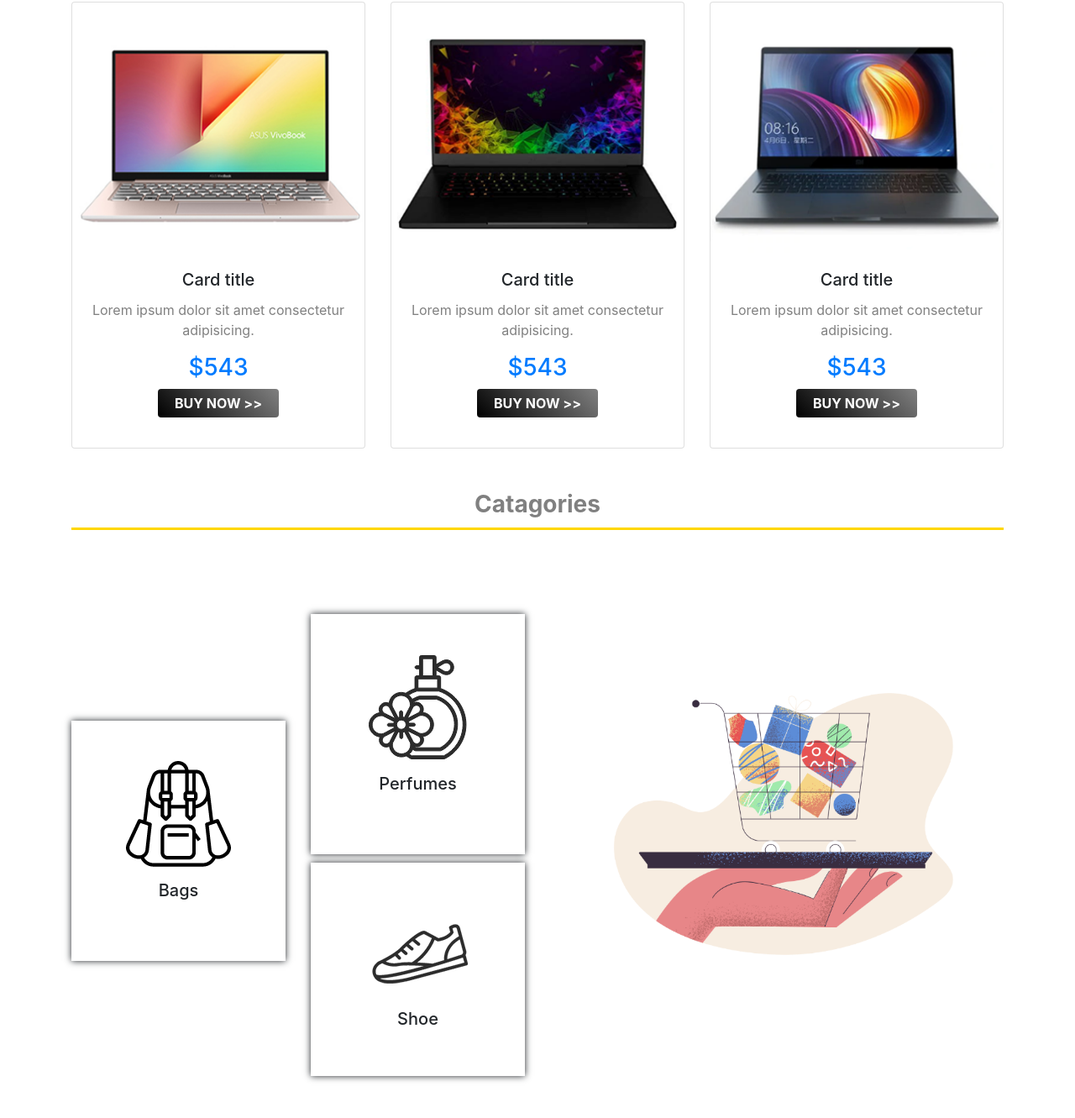
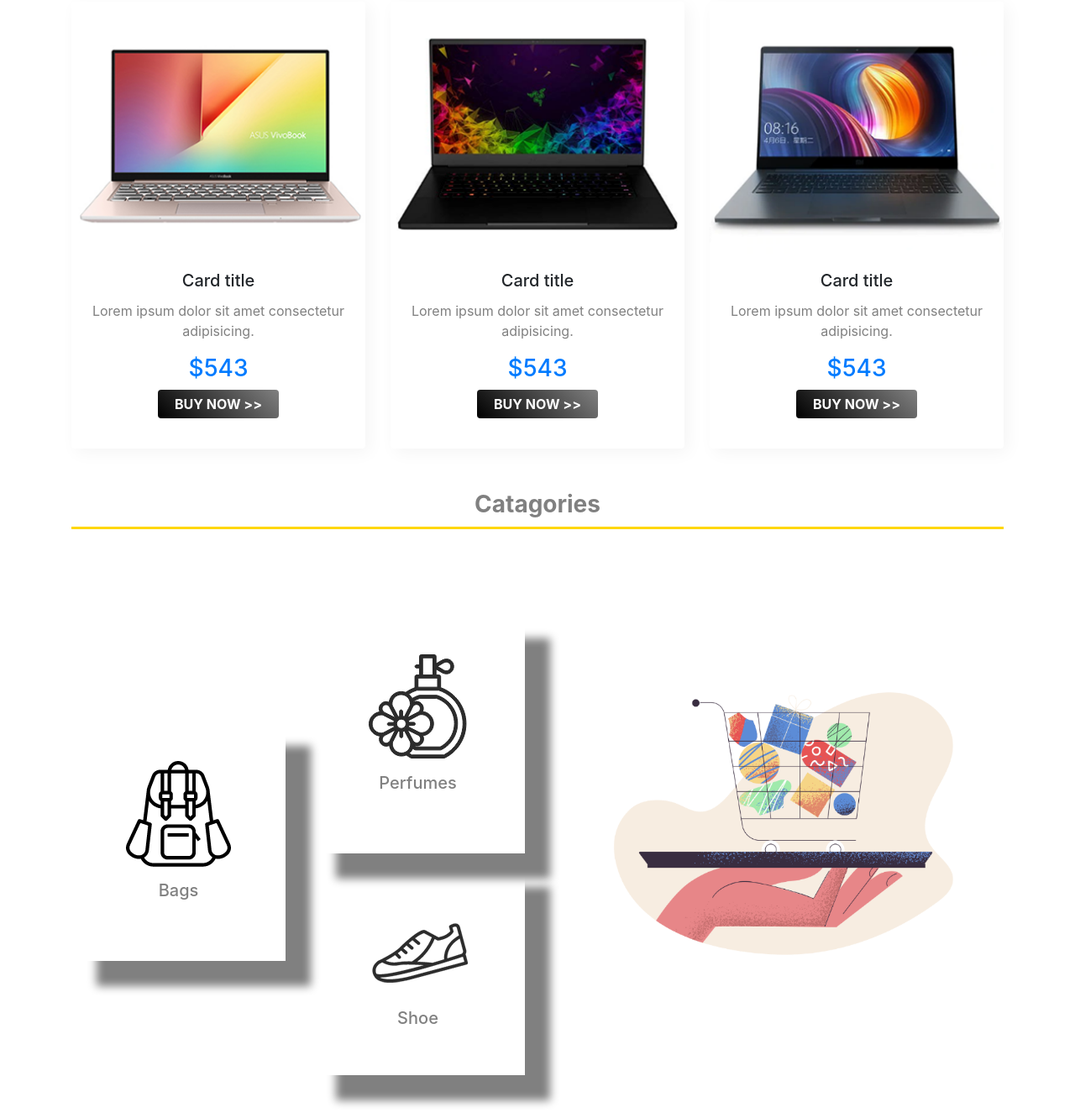
Before and after one commit to HafizPro/cool-gadgets, a plain HTML site: page index.html in a window 1280 px wide. Shown: the part 1349-2680 px from the top of the page at 84% size. Drawn offline with nearby package versions, Linux system fonts and the light colour scheme.

Commit message:
final push

```diff
--- a/index.html
+++ b/index.html
@@ -5,11 +5,10 @@
     <meta name="viewport" content="width=device-width, initial-scale=1.0">
     <link rel="stylesheet" href="https://maxcdn.bootstrapcdn.com/bootstrap/4.0.0/css/bootstrap.min.css" integrity="sha384-Gn5384xqQ1aoWXA+058RXPxPg6fy4IWvTNh0E263XmFcJlSAwiGgFAW/dAiS6JXm" crossorigin="anonymous">
     <link rel="stylesheet" href="style.css">
-
     <title>Cool-Gadgets</title>
 </head>
 <body>
-    <section class="container">
+    <section class="container sticky-top">
         <nav class="navbar navbar-expand-lg navbar-light" style="background-color:green">
             <a class="navbar-brand" href="#">
                 <img src="images/logo.png" alt="" style="width:110px">
@@ -188,17 +187,17 @@
                         <div class="col-6">
                             <div class="d-flex flex-column align-items-center cgBox py-5" style="margin-top:50%">
                                 <img src="images/Categories/bag.png" alt="">
-                                <h5 class="py-3">Bags</h5>
+                                <h5 class="py-3" style="color:gray">Bags</h5>
                             </div>
                         </div>
                         <div class="col-6">
                             <div class="d-flex flex-column align-items-center cgBox py-5">
                                 <img src="images/Categories/perfume.png" alt="">
-                                <h5 class="py-3">Perfumes</h5>
+                                <h5 class="py-3"style="color:gray">Perfumes</h5>
                             </div>
                             <div class="d-flex flex-column align-items-center cgBox py-5" style="margin-top:10px">
                                 <img src="images/Categories/shoe.png" alt="">
-                                <h5 >Shoe</h5>
+                                <h5 style="color:gray">Shoe</h5>
                             </div>
                         </div>
                     </div>
--- a/style.css
+++ b/style.css
@@ -1,3 +1,4 @@
+
 .cgHead{
     text-align:center;
     margin-bottom:100px;
@@ -5,6 +6,11 @@
     padding-bottom: 10px;
     font-weight: bold;
     color:grey;
+}
+
+.card {
+    border: none;
+    box-shadow: 5px 5px 20px whitesmoke;
 }
 .sliderArea{
     height: 500px;
@@ -21,5 +27,5 @@
     margin-bottom:50px;
 }
 .cgBox{
-    box-shadow: 0px 0px 8px;
+    box-shadow: 30px 30px 10px gray;
 }
```
